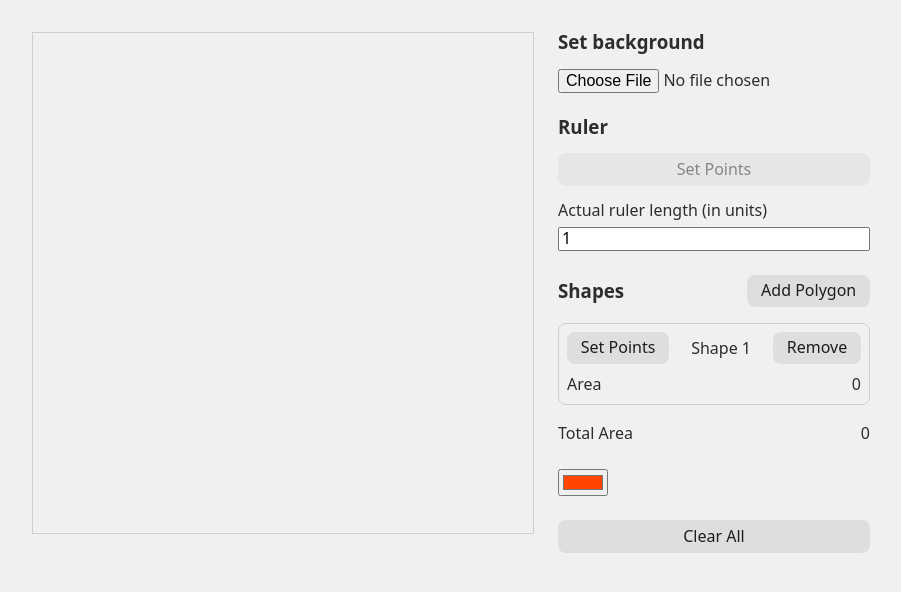
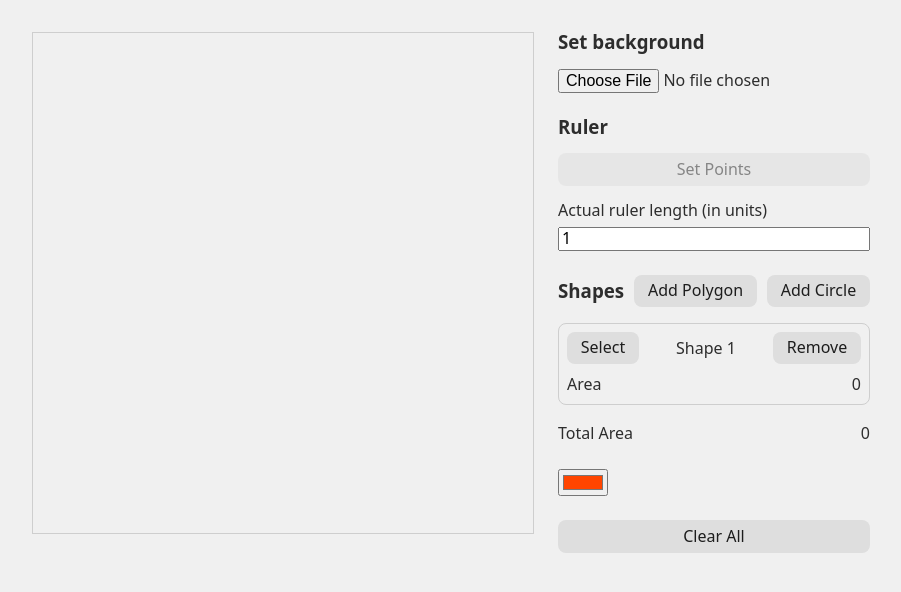
Before and after one commit to schebl/area, a Svelte app: page / in a window 1280 px wide. Shown: the top 592 px of the page, without its empty margins (96-997 px from the left). Built offline with nearby package versions, Linux system fonts and the light colour scheme.

Commit message:
add ability to create circles

```diff
--- a/src/App.svelte
+++ b/src/App.svelte
@@ -4,6 +4,7 @@
     import {Ruler} from "./lib/Ruler.svelte";
     import type {Attachment} from "svelte/attachments";
     import type {Shape} from "./lib/Shape";
+    import {Circle} from "./lib/Circle.svelte";
 
     let lineColor = $state("#ff4500");
 
@@ -16,7 +17,7 @@
         return URL.createObjectURL(file);
     });
 
-    let shapes: Polygon[] = $state([new Polygon()]);
+    let shapes: (Polygon|Circle)[] = $state([new Polygon()]);
     let ruler = new Ruler();
 
     let units = $state(1);
@@ -127,6 +128,8 @@
                 <h3>Shapes</h3>
 
                 <button onclick={() => {shapes.push(new Polygon())}}>Add Polygon</button>
+
+                <button onclick={() => {shapes.push(new Circle({x: 250, y: 250}))}}>Add Circle</button>
             </div>
 
             {#each shapes as shape, index}
@@ -136,7 +139,7 @@
                             onclick={() => {editingShape = shape}}
                             disabled={editingShape === shape}
                         >
-                            Set Points
+                            Select
                         </button>
 
                         <p>Shape {index + 1}</p>
--- /dev/null
+++ b/src/lib/Circle.svelte.ts
@@ -0,0 +1,37 @@
+import type {Point} from "./Point";
+import type {Shape} from "./Shape";
+
+export class Circle implements Shape {
+    private center: Point;
+    public radius: number;
+
+    constructor(center: Point, radius: number = 100) {
+        this.center = $state(center);
+        this.radius = radius;
+    }
+
+    public setCenter(x: number, y: number) {
+        this.center = {
+            x: x,
+            y: y,
+        };
+    }
+
+    public draw(ctx: CanvasRenderingContext2D): void {
+        ctx.beginPath();
+        ctx.arc(this.center.x, this.center.y, this.radius, 0, 2 * Math.PI);
+        ctx.stroke();
+    }
+
+    handleClick(x: number, y: number): void {
+        this.setCenter(x, y);
+    }
+
+    public area(): number {
+        if (this.radius < 0) {
+            throw new RangeError("radius cannot be negative")
+        }
+
+        return Math.PI * this.radius ** 2;
+    }
+}
```
Also changed, not shown: 1 other file (tests, documents, lock files or other folders).
